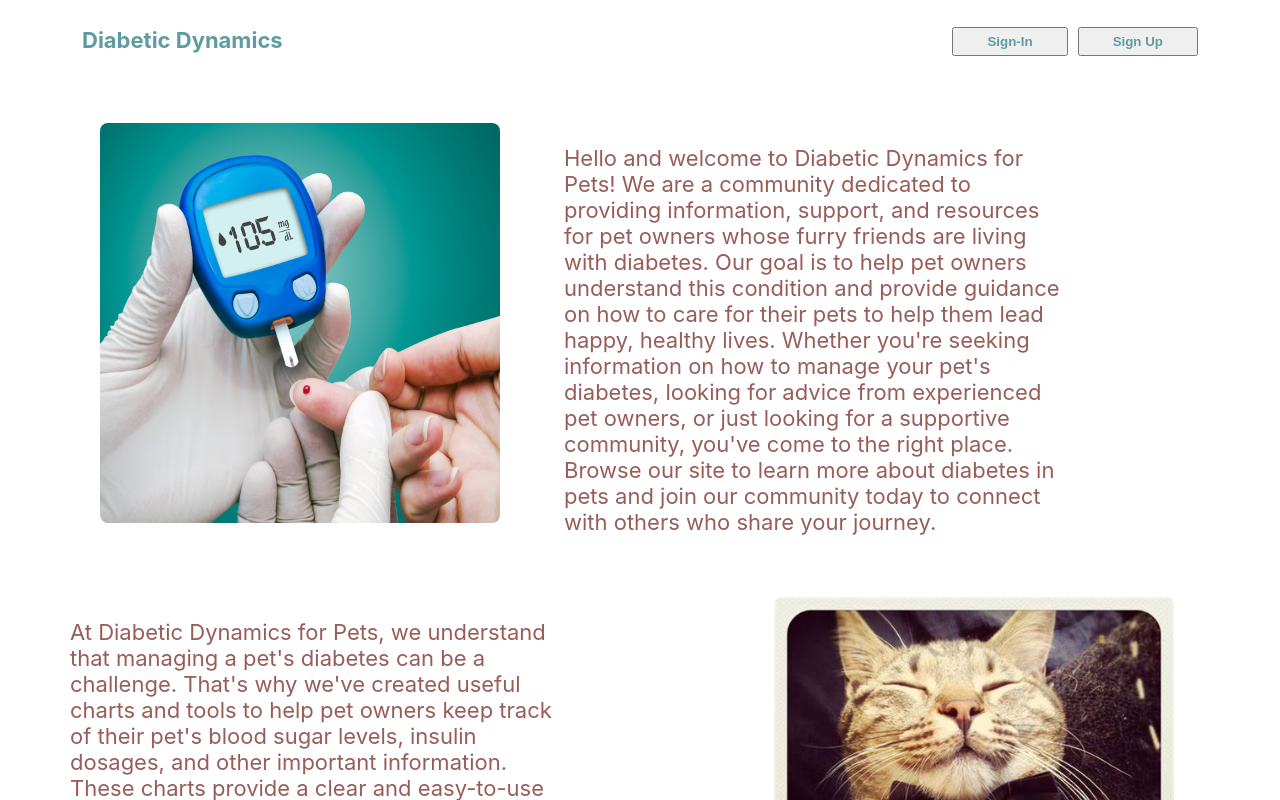
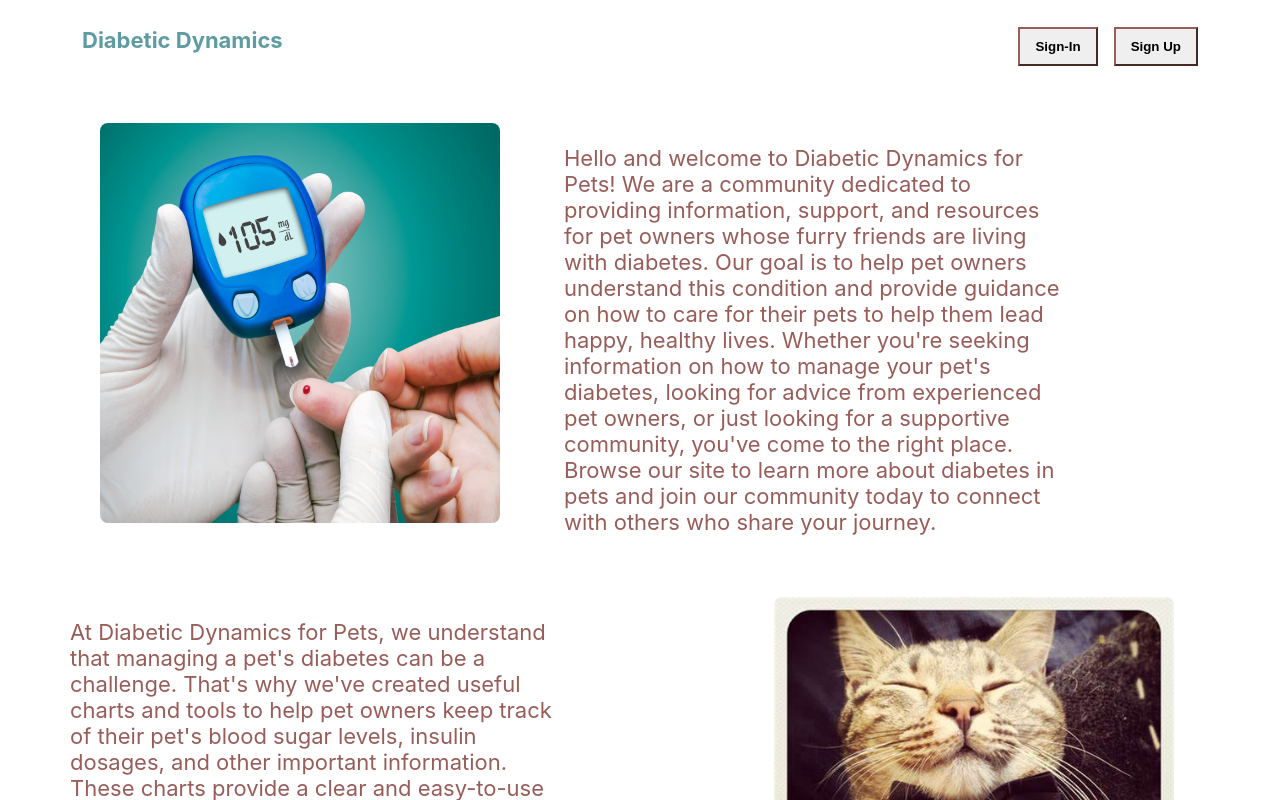
Before and after one commit to threnody5/Diabetic-Dynamics, a React (Create React App) app: page / in a window 1280 px wide. Shown: the top 800 px of the page. Built offline with nearby package versions, Linux system fonts and the light colour scheme.

Commit message:
install sass, change css files over, updated some styling syntax

```diff
--- a/package.json
+++ b/package.json
@@ -11,6 +11,7 @@
     "react-dom": "^18.2.0",
     "react-router-dom": "^6.8.1",
     "react-scripts": "5.0.1",
+    "sass": "^1.59.3",
     "web-vitals": "^2.1.4"
   },
   "scripts": {
--- a/src/components/navigation/index.jsx
+++ b/src/components/navigation/index.jsx
@@ -1,6 +1,6 @@
 /** @format */
 
-import './style.css';
+import './styles.scss';
 
 import { NavLink } from 'react-router-dom';
 
@@ -9,17 +9,17 @@ export default function Navigation() {
     <div className='container'>
       <span className='webpage-name'>Diabetic Dynamics</span>
       <span className='button-container'>
-        <button className='button-style'>
+        <button className='button-sign-in'>
           <NavLink
-            className='navigation-link-text'
+            // className='navigation-link-text'
             to='sign-in'
           >
             Sign-In
           </NavLink>
         </button>
-        <button className='button-style'>
+        <button className='button-sign-up'>
           <NavLink
-            className='navigation-link-text'
+            // className='navigation-link-text'
             to='sign-up'
           >
             Sign Up
--- a/src/components/navigation/style.css
+++ /dev/null
@@ -1,31 +0,0 @@
-.container {
-    padding: 20px;
-    margin-left: -8px;
-    margin-top: -8px;
-    margin-right: -8px;
-}
-
-.button-container {
-    float: right;
-}
-
-.button-style {
-    padding: 5px;
-    margin-left: 10px;
-}
-
-.navigation-link-text {
-    text-decoration: none;
-    font-weight: bold;
-    color: #5e9ca1;
-    padding: 7px;
-    padding-left: 28px;
-    padding-right: 28px;
-
-}
-
-.webpage-name {
-    font-weight: bold;
-    color: #5e9ca1;
-    font-size: 22px;
-}
--- /dev/null
+++ b/src/components/navigation/styles.scss
@@ -0,0 +1,40 @@
+.container {
+    padding: 20px;
+    margin-left: -8px;
+    margin-top: -8px;
+    margin-right: -8px;
+
+    .button-sign-in,
+    .button-sign-up {
+        font-weight: bold;
+        padding: 10px;
+        padding-left: 15px;
+        padding-right: 15px;
+        border-color: #985d59;
+        margin: 0 0 0 1rem;
+
+        a {
+            text-decoration: none;
+            color: #000;
+        }
+    }
+
+    .button-container {
+        float: right;
+    }
+
+    .navigation-link-text {
+        text-decoration: none;
+        font-weight: bold;
+        color: #5e9ca1;
+        padding: 7px;
+        padding-left: 28px;
+        padding-right: 28px;
+    }
+
+    .webpage-name {
+        font-weight: bold;
+        color: #5e9ca1;
+        font-size: 22px;
+    }
+}
--- a/src/components/sign-up/index.jsx
+++ b/src/components/sign-up/index.jsx
@@ -1,6 +1,6 @@
 /** @format */
 
-import './style.css';
+import './styles.scss';
 
 import { useState } from 'react';
 import { createUserWithEmailAndPassword } from 'firebase/auth';
@@ -32,7 +32,9 @@ export default function SignUp() {
     }
     // Checks the length of the password.
     if (password.length < 8) {
-      window.alert('Please enter a password with at least 8 characters');
+      window.alert(
+        'Please enter a password with at least 8 characters'
+      );
       return;
     }
     // Checks if both passwords match.
@@ -41,7 +43,11 @@ export default function SignUp() {
       return;
     }
     // If all checks are successful, creates a new account with the email and password provided.
-    createUserWithEmailAndPassword(authentication, emailAddress, password)
+    createUserWithEmailAndPassword(
+      authentication,
+      emailAddress,
+      password
+    )
       .then((userCredentials) => {
         const user = userCredentials.user;
         console.log(user);
@@ -111,22 +117,22 @@ export default function SignUp() {
             </label>
           </div>
           <div className='button-container'>
+            <button className='home-button'>
+              <NavLink
+                className='link-text'
+                to='/'
+              >
+                Back Home
+              </NavLink>
+            </button>
             <button
-              className='button'
+              className='create-account-button'
               onClick={() => createAccount()}
             >
               Create Account
             </button>
           </div>
         </div>
-        <button className='button'>
-          <NavLink
-            className='link-text'
-            to='/'
-          >
-            Back Home
-          </NavLink>
-        </button>
       </div>
     </div>
   );
--- a/src/components/sign-up/style.css
+++ /dev/null
@@ -1,38 +0,0 @@
-.sign-up-container {
-    background-color: #B9D4D6;
-    width: 40vw;
-    max-width: 1140px;
-    padding: 15px;
-    margin: auto;
-    display: flex;
-    align-items: center;
-    justify-content: center;
-    height: 60vh;
-    border-radius: 2%;
-    margin-top: 10vh;
-}
-
-.sign-up-text {
-    text-align: center;
-}
-
-.label-text {
-    font-weight: bold;
-    margin-left: 5px;
-}
-
-.input-field {
-    width: 30vw;
-    padding-top: 1vh;
-    padding-bottom: 1vh;
-    margin-bottom: 2vh;
-    border: 2px solid #985d59;
-}
-
-.button {
-    font-weight: bold;
-    padding: 10px;
-    padding-left: 15px;
-    padding-right: 15px;
-    border-color: #985d59;
-}
--- /dev/null
+++ b/src/components/sign-up/styles.scss
@@ -0,0 +1,67 @@
+.sign-up-container {
+    background-color: #B9D4D6;
+    width: 40vw;
+    max-width: 1140px;
+    padding: 15px;
+    margin: auto;
+    display: flex;
+    align-items: center;
+    justify-content: center;
+    height: 60vh;
+    border-radius: 2%;
+    margin-top: 10vh;
+
+    .create-account-button,
+    .home-button {
+        font-weight: bold;
+        padding: 10px;
+        padding-left: 15px;
+        padding-right: 15px;
+        border-color: #985d59;
+
+        a {
+            text-decoration: none;
+            color: #000;
+        }
+    }
+
+    .sign-up-text {
+        text-align: center;
+    }
+
+    .label-text {
+        font-weight: bold;
+        margin-left: 5px;
+    }
+
+    .input-field {
+        width: 30vw;
+        padding-top: 1vh;
+        padding-bottom: 1vh;
+        margin-bottom: 2vh;
+        border: 2px solid #985d59;
+    }
+
+    .button-container {
+        display: flex;
+        justify-content: space-between;
+    }
+
+    // body {
+    //     background-image: url('./../../images/background-image.jpg');
+    // }
+}
+
+
+
+// .button {
+//     font-weight: bold;
+//     padding: 10px;
+//     padding-left: 15px;
+//     padding-right: 15px;
+//     border-color: #985d59;
+// }
+
+// body {
+//     background-image: url('./../../images/background-image.jpg');
+// }
```
Also changed, not shown: 2 other files (tests, documents, lock files or other folders).
